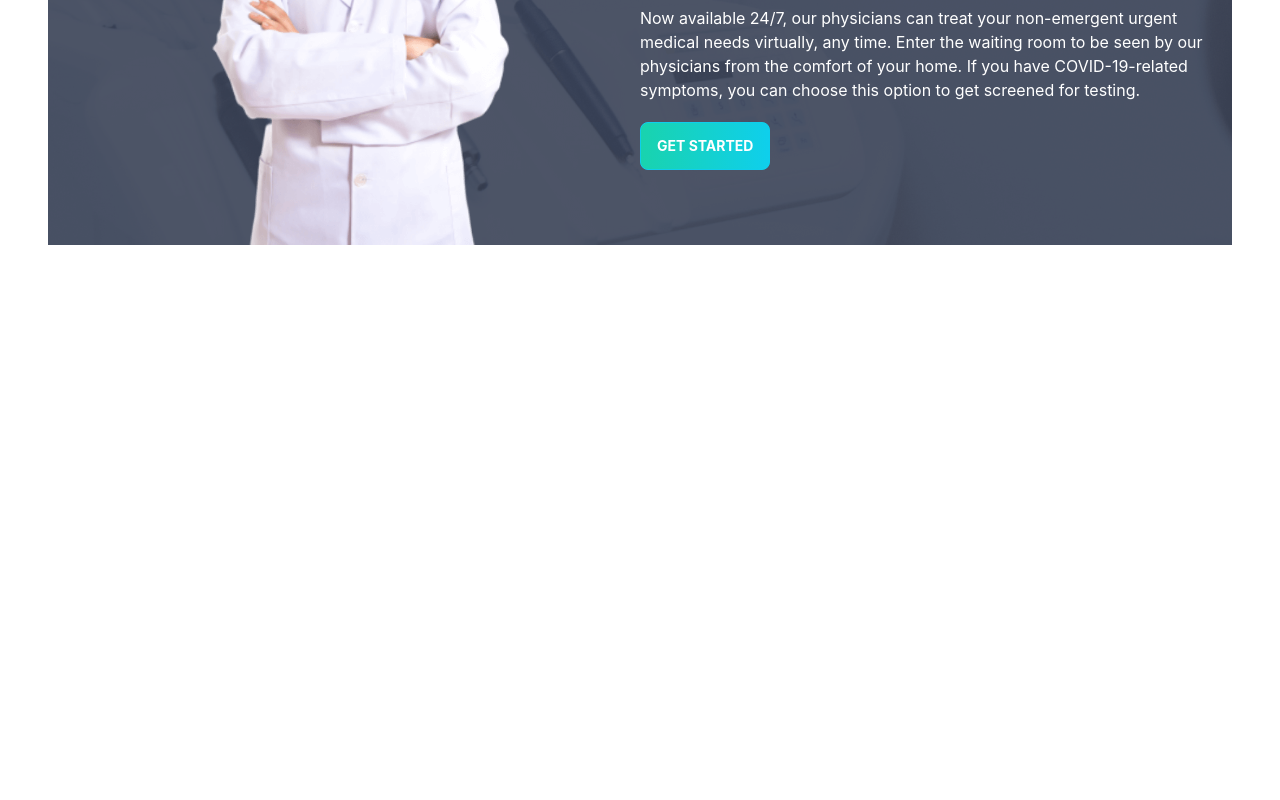
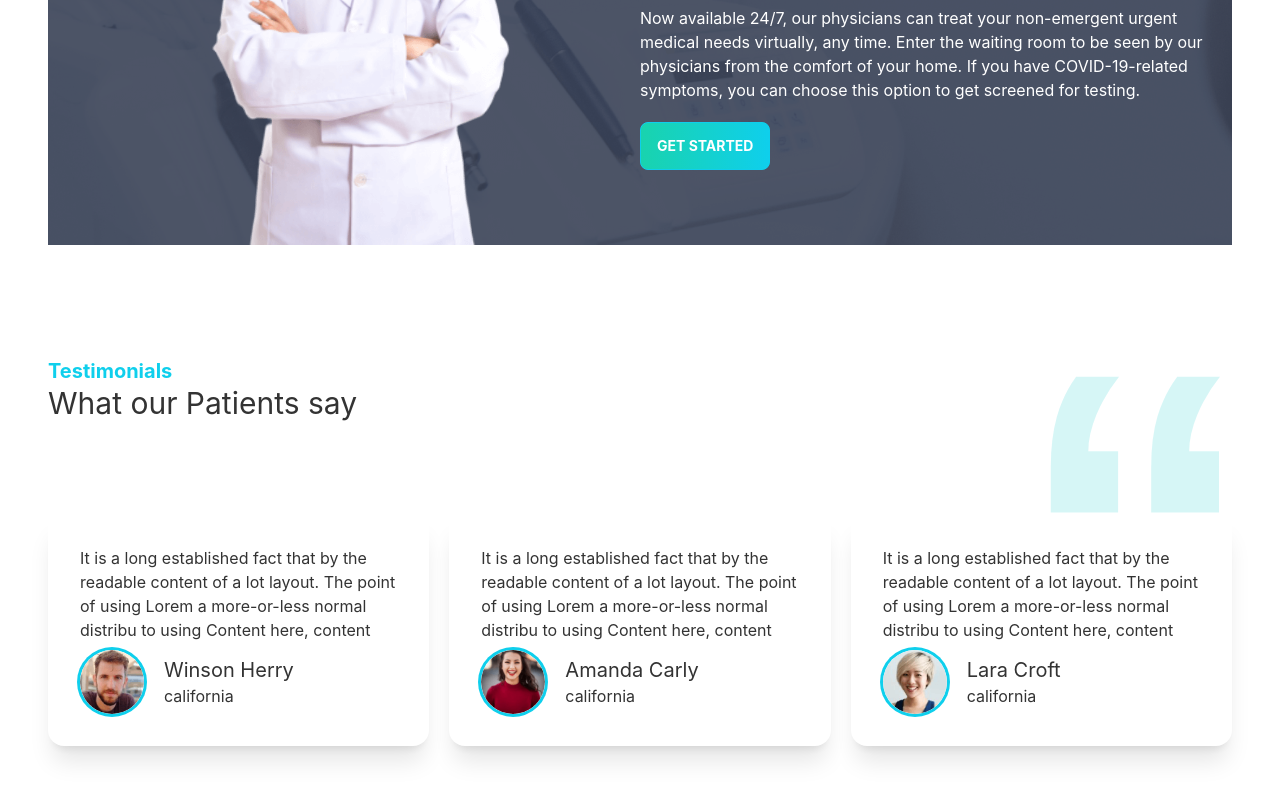
Before and after one commit to Yeasir-Hossain/doctors-portal-client, a React (Create React App) app: page / in a window 1280 px wide. Shown: the part 2648-3448 px from the top of the page. Before the commit the page ends 2893 px from the top, so only its background shows below. Built offline with nearby package versions, Linux system fonts and the light colour scheme.

Commit message:
testimonial section added

```diff
--- a/src/pages/Home/Home.js
+++ b/src/pages/Home/Home.js
@@ -4,6 +4,7 @@
 import Info from './Info';
 import MakeAppointment from './MakeAppointment';
 import Services from './Services';
+import Testimonials from './Testimonials';
 
 const Home = () => {
     return (
@@ -13,6 +14,7 @@
             <Services></Services>
             <Banner2></Banner2>
             <MakeAppointment></MakeAppointment>
+            <Testimonials></Testimonials>
         </div>
     );
 };
--- /dev/null
+++ b/src/pages/Home/Review.js
@@ -0,0 +1,24 @@
+import React from 'react';
+
+const Review = ({ review }) => {
+    return (
+        <div className="card lg:max-w-lg bg-base-100 shadow-xl">
+            <div className="card-body">
+                <p>{review.review}</p>
+                <div className="flex items-center">
+                    <div className="avatar">
+                        <div className="w-16 rounded-full ring ring-primary ring-offset-base-100 mr-5">
+                            <img src={review.img} alt=""/>
+                        </div>
+                    </div>
+                    <div>
+                        <h4 className='text-xl'>{review.name}</h4>
+                        <p>{review.location}</p>
+                    </div>
+                </div>
+            </div>
+        </div>
+    );
+};
+
+export default Review;
--- /dev/null
+++ b/src/pages/Home/Testimonials.js
@@ -0,0 +1,54 @@
+import React from 'react';
+import quote from '../../assets/icons/quote.svg'
+import people1 from '../../assets/images/people1.png'
+import people2 from '../../assets/images/people2.png'
+import people3 from '../../assets/images/people3.png'
+import Review from './Review';
+const Testimonials = () => {
+    const reviews = [
+        {
+            _id:1,
+            name: 'Winson Herry',
+            review: 'It is a long established fact that by the readable content of a lot layout. The point of using Lorem a more-or-less normal distribu to using Content here, content',
+            location: 'california',
+            img: people1
+        },
+        {
+            _id:2,
+            name: 'Amanda Carly',
+            review: 'It is a long established fact that by the readable content of a lot layout. The point of using Lorem a more-or-less normal distribu to using Content here, content',
+            location: 'california',
+            img: people2
+        },
+        {
+            _id:3,
+            name: 'Lara Croft',
+            review: 'It is a long established fact that by the readable content of a lot layout. The point of using Lorem a more-or-less normal distribu to using Content here, content',
+            location: 'california',
+            img: people3
+        },
+    ];
+    return (
+        <section className='my-28'>
+            <div className='flex justify-between'>
+                <div>
+                    <h4 className='text-xl text-primary font-bold'>Testimonials</h4>
+                    <h2 className='text-3xl'>What our Patients say</h2>
+                </div>
+                <div>
+                    <img className='lg:w-48 w-24' src={quote} alt="" />
+                </div>
+            </div>
+            <div className='grid grid-cols-1 md:grid-cols-2 lg:grid-cols-3 gap-5'>
+                {
+                    reviews.map(review =><Review
+                        key={review._id}
+                        review={review}
+                    ></Review>)
+                }
+            </div>
+        </section>
+    );
+};
+
+export default Testimonials;
```
